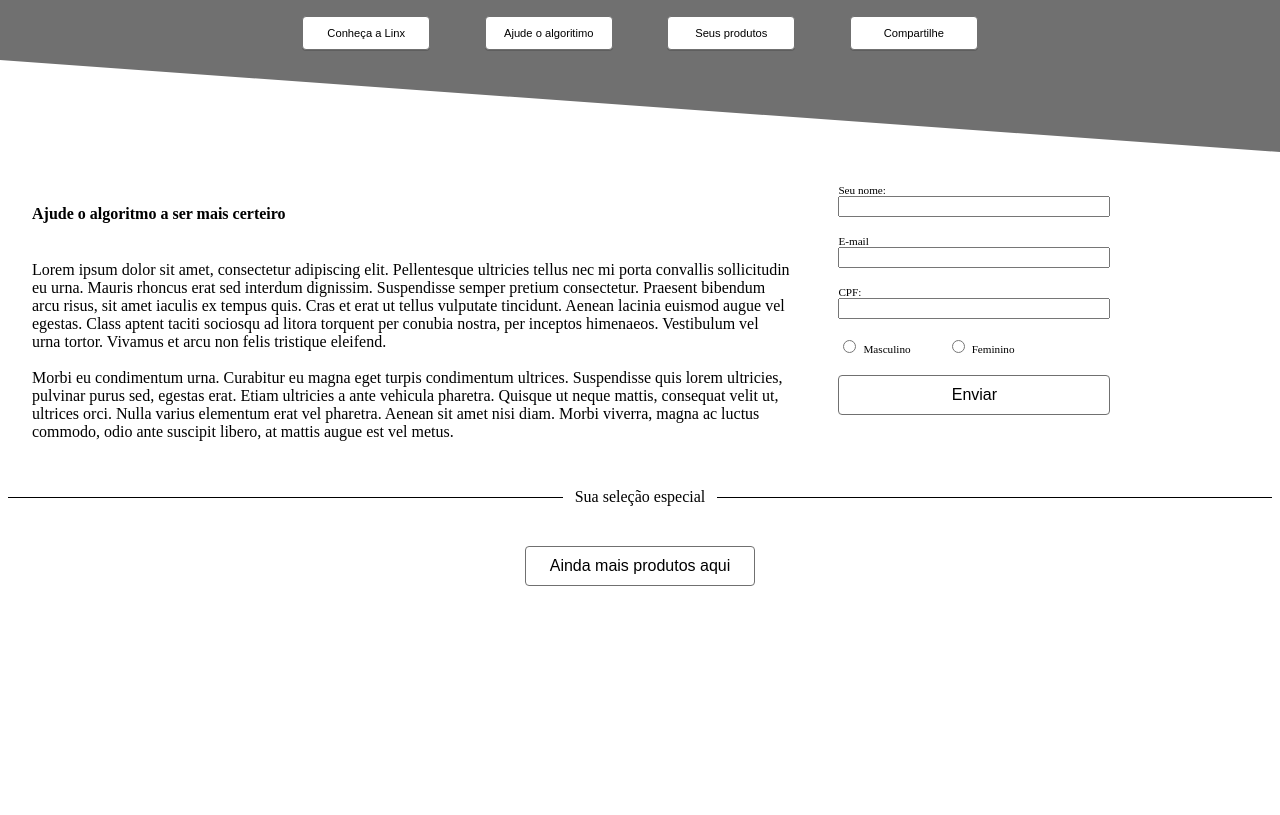
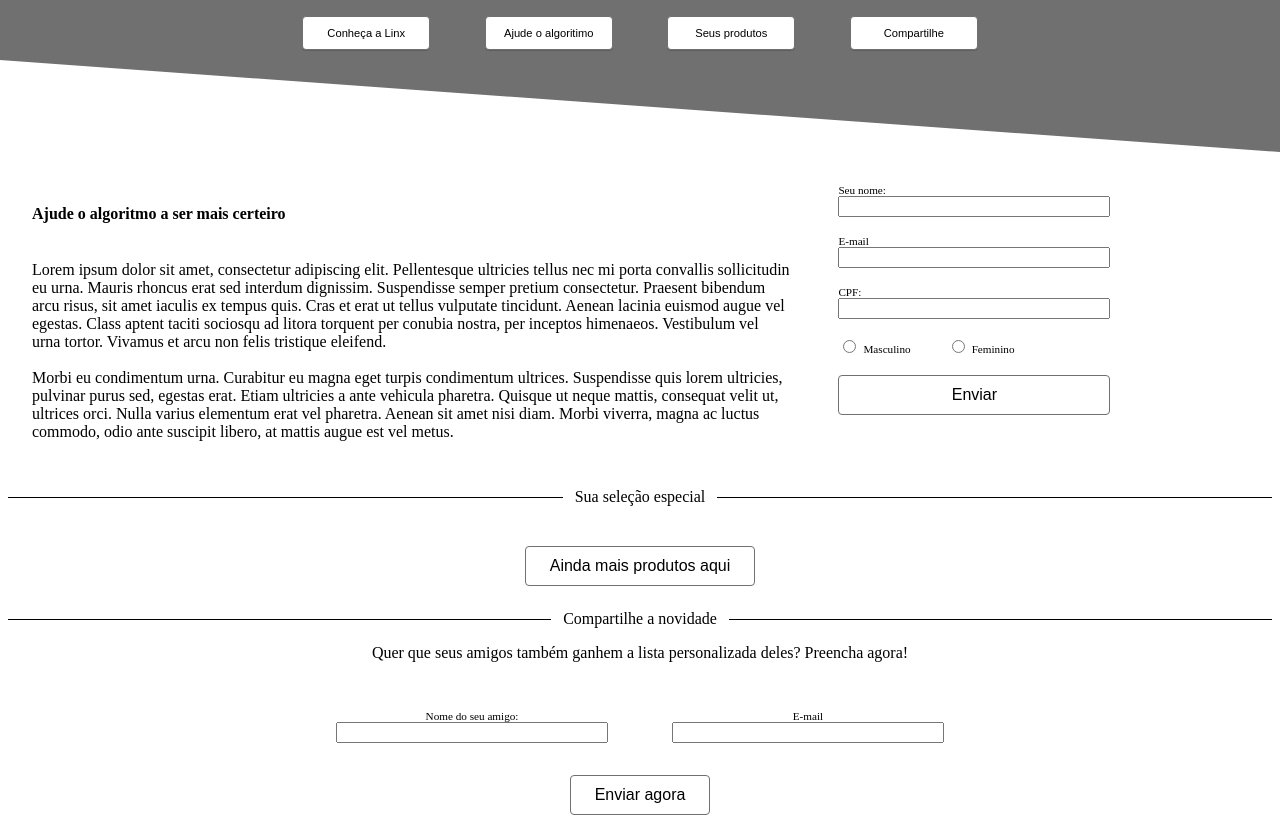
Before and after one commit to rafaelazappe/linx-challenge, a website: page index.html in a window 1280 px wide. Shown: the part 216-1031 px from the top of the page. Before the commit the page ends 826 px from the top, so only its background shows below. Drawn offline with Linux system fonts and the light colour scheme; no server answers.

Commit message:
feature: implementação de compartilhamento com amigos

```diff
--- a/css/linx.css
+++ b/css/linx.css
@@ -182,6 +182,45 @@ img {
   padding-left: 1.5rem;
 }
 
+/***** Share with Friends ******/
+
+#shareFriendsMessage {
+  display: flex;
+  justify-content: center;
+  text-align: center;
+  flex-direction: column;
+}
+
+.shareWithFriends {
+  flex-direction: row;
+  display: flex;
+  justify-content: center;
+  align-items: center;
+}
+
+.shareWithFriends > p {
+  display: flex;
+  text-align: center;
+  flex-direction: column;
+  float: left;
+  width: 17rem;
+  margin: 2rem;
+}
+
+.submitToFriends {
+  display: flex;
+  justify-content: center;
+  align-items: center;
+  flex-direction: row;
+  float: left;
+  width: 100%;
+}
+
+.submitToFriends button {
+  padding-right: 1.5rem;
+  padding-left: 1.5rem;
+}
+
 /****** Mobile *******/
 @media only screen and (max-width: 768px) {
   /* For mobile phones: */
--- a/index.html
+++ b/index.html
@@ -73,6 +73,23 @@
     <div id="moreProducts">
       <button onclick="getNextPage()">Ainda mais produtos aqui</button>
     </div>
+    <div class="separator">Compartilhe a novidade</div>
+    <p id="shareFriendsMessage">Quer que seus amigos também ganhem a lista personalizada deles? Preencha agora!</p>
+    <form action="">
+      <div class="shareWithFriends">
+          <p>
+             <label for="friendName">Nome do seu amigo:</label>
+             <input type="text" id="friendName" required name="friendName" />
+          </p>
+          <p>
+             <label for="friendEmail">E-mail</label>
+             <input type="text" id="friendEmail" required name="friendEmail" />
+          </p>
+        </div>
+          <div class="submitToFriends">
+            <button type="submit">Enviar agora</button>
+          </div>
   </body>
 
+
 </html>
```
